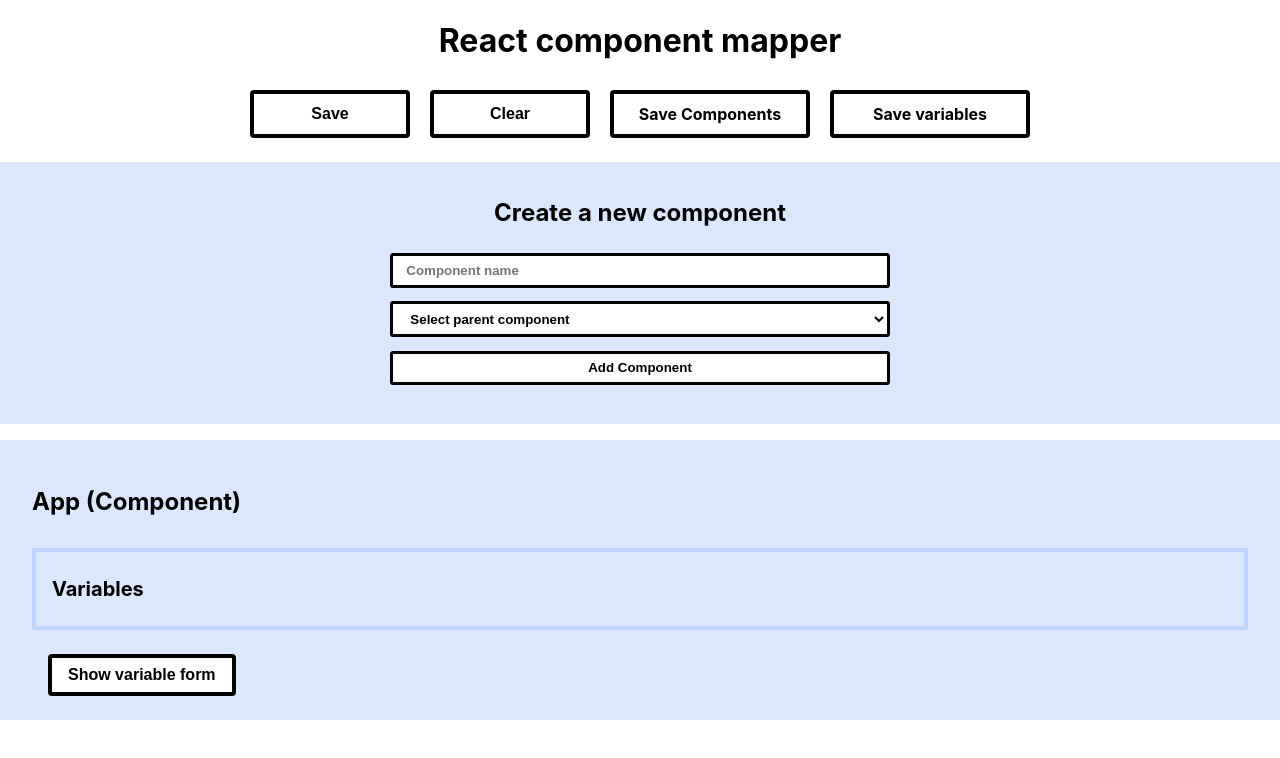
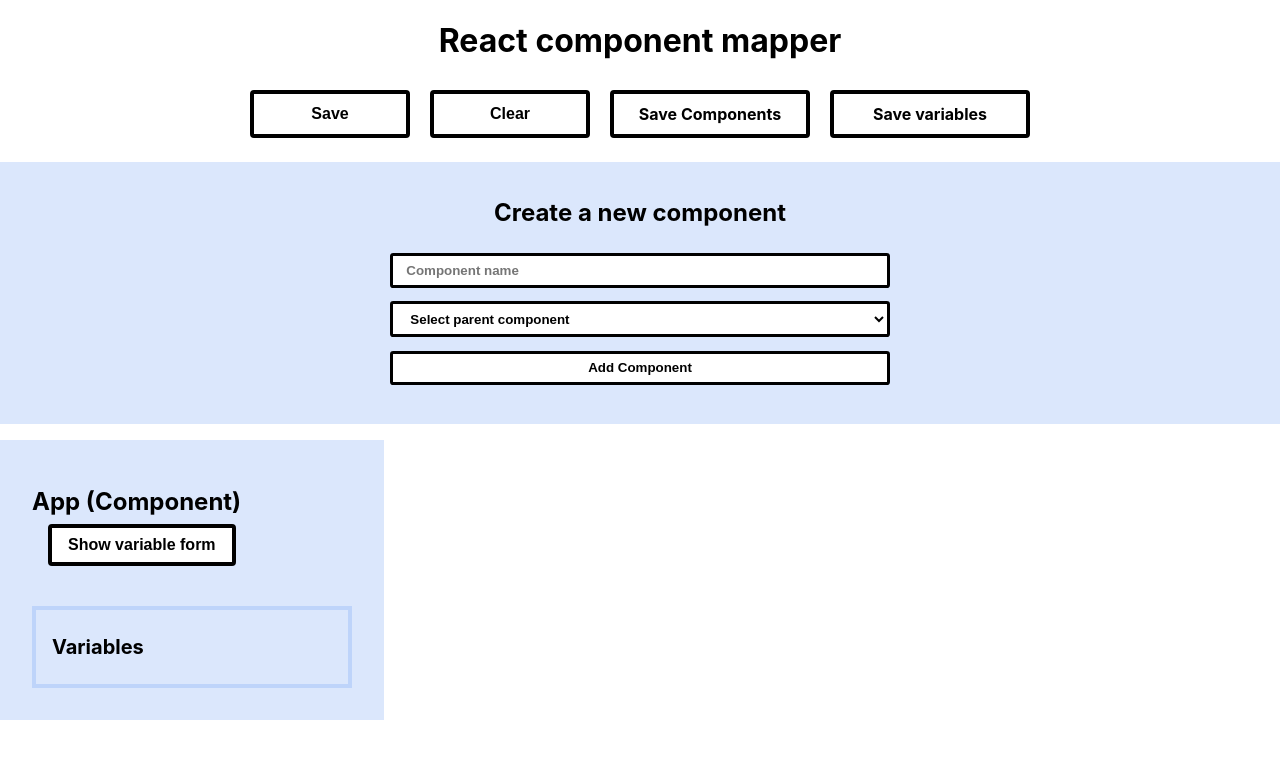
Before and after one commit to FrancisBourgouin/react-component-map, a React (Create React App) app: page / in a window 1280 px wide. Shown: the top 758 px of the page. Built offline with nearby package versions, Linux system fonts and the light colour scheme.

Commit message:
visual corrections + scheduler config

```diff
--- a/package.json
+++ b/package.json
@@ -6,6 +6,7 @@
     "@testing-library/jest-dom": "^4.2.4",
     "@testing-library/react": "^9.3.2",
     "@testing-library/user-event": "^7.1.2",
+    "classnames": "^2.2.6",
     "node-sass": "^4.13.1",
     "react": "^16.12.0",
     "react-color": "^2.18.0",
--- a/src/App.scss
+++ b/src/App.scss
@@ -43,14 +43,45 @@
 }
 
 .componentList {
+  h1 {
+    font-size: 1.5rem;
+  }
+  article{
+    width:100%;
+  }
+
   section {
     padding: 1em 2em;
     margin: 1em 0;
     background: var(--background-color);
+    display:flex;
+    flex-wrap: wrap;
+    justify-content: space-between;
+    box-sizing:border-box;
+
+    &.hasChildren{
+      width:100%;
+    }
+    &.emptyChildren{
+      width:30%;
+    }
+
   }
-  h1 {
-    font-size: 1.5rem;
-  }
+
+  // & > section {
+  //   flex-direction: column;
+  //   & > section{
+  //     flex-direction: row;
+  //     & > section:last-of-type{
+  //       margin-right:auto;
+  //     }
+  //     & > section{
+  //       flex-direction: column;;
+
+  //     }
+  //   }
+  // }
+
 }
 
 .componentItem {
--- a/src/components/ComponentForm.jsx
+++ b/src/components/ComponentForm.jsx
@@ -20,6 +20,7 @@ export const ComponentForm = () => {
       old[id] = { id, name, variables: [], children: [], color };
       return old;
     });
+    setFormState({...formState, name:""})
   };
 
   return (
--- a/src/components/ComponentItem.jsx
+++ b/src/components/ComponentItem.jsx
@@ -9,14 +9,24 @@ export const ComponentItem = props => {
 
   const { current, availableProps } = props;
   return (
-    <article className='componentItem'>
+    <article className="">
       <h1>
         {current.name} (Component)
         {!current.children.length && current.name !== 'App' && <button onClick={() => removeComponent(current.id)}>
-          Delete component
+            Delete component
+          </button>
+        }
+        <button
+        style={{ cursor: "pointer" }}
+        onClick={() => setVisible(!visible)}
+      >
+        {visible ? "Hide variable form" : "Show variable form"}
         </button>
-}
+
       </h1>
+      {visible && (
+          <VariablesForm {...{ currentId: current.id, availableProps }} />
+        )}
       <div>
         <h2>Variables</h2>
         <ul>
@@ -38,15 +48,8 @@ export const ComponentItem = props => {
           })}
         </ul>
       </div>
-      <button
-        style={{ cursor: "pointer" }}
-        onClick={() => setVisible(!visible)}
-      >
-        {visible ? "Hide variable form" : "Show variable form"}
-      </button>
-      {visible && (
-        <VariablesForm {...{ currentId: current.id, availableProps }} />
-      )}
+
+
     </article>
   );
 };
--- a/src/components/ComponentList.jsx
+++ b/src/components/ComponentList.jsx
@@ -1,11 +1,14 @@
 import React, { useContext } from "react";
 import { ComponentItem } from "./ComponentItem";
 import { ComponentsContext } from "../hooks/contextHooks";
+import className from 'classnames'
 
 export const ComponentList = props => {
   const { components } = useContext(ComponentsContext);
+  const { current, availableProps } = props;
+  const classes = className('componentItem', {'hasChildren' : current.children.length}, {'emptyChildren' : !current.children.length} )
 
-  const { current, availableProps } = props;
+
   const mappedComponents = current.children.map(componentId => {
     if (components[componentId]) {
       return (
@@ -18,7 +21,7 @@ export const ComponentList = props => {
     }
   });
   return (
-    <section>
+    <section className={classes}>
       <ComponentItem current={current} availableProps={availableProps} />
       {mappedComponents}
     </section>
```
Also changed, not shown: src/scheduler_app._components.json (added, +1 -0 lines), 1 other file (tests, documents, lock files or other folders).
